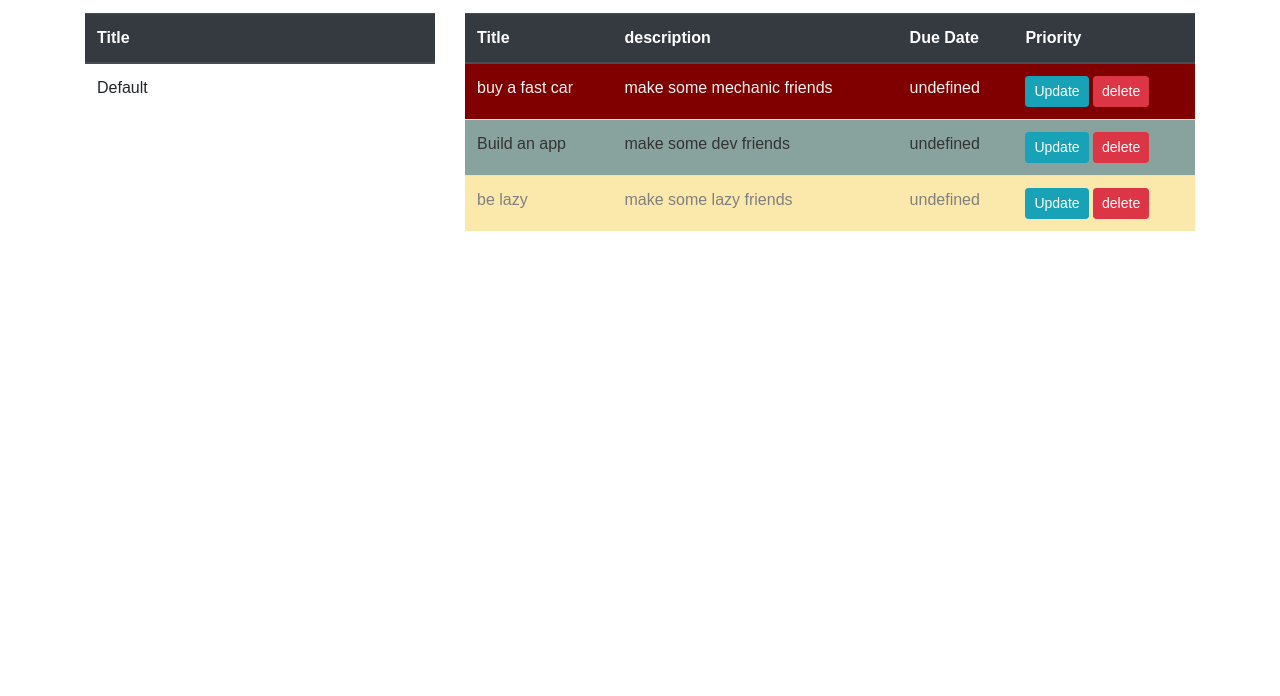
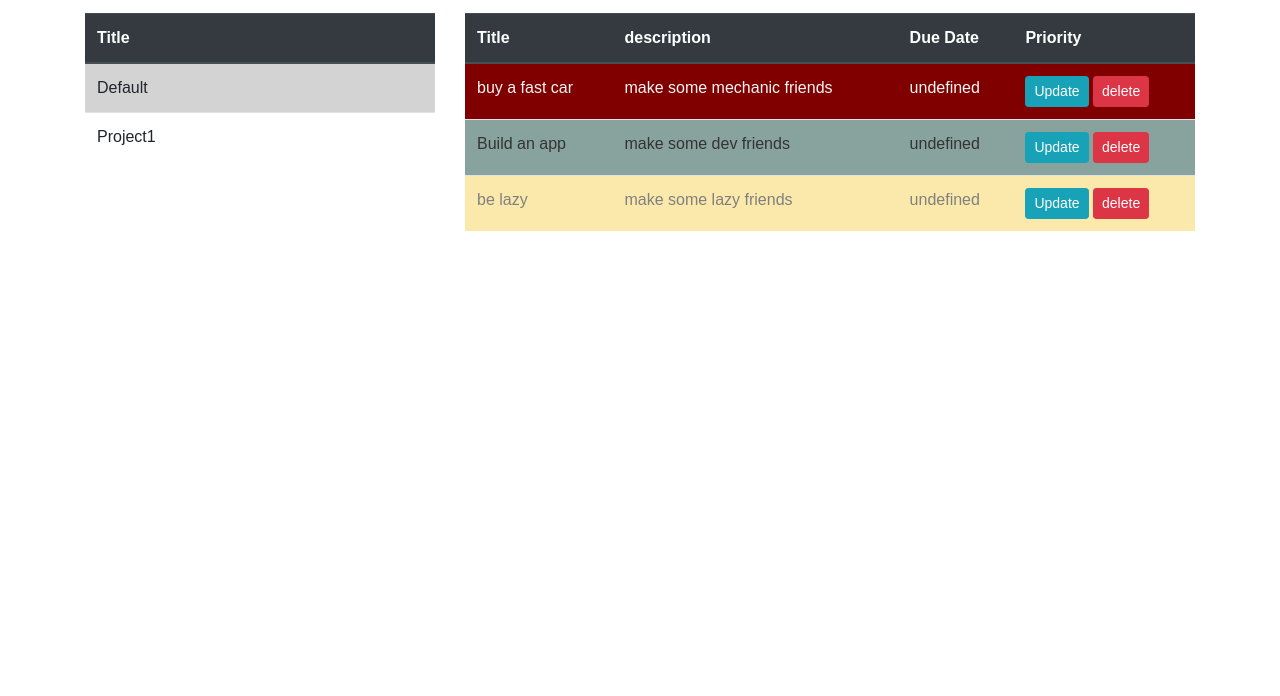
Before and after one commit to HenryTabima/Todo-List, a website built with webpack: page dist/index.html in a window 1280 px wide. Shown: the part 104-800 px from the top of the page. Built offline with nearby package versions, Linux system fonts and the light colour scheme.

Commit message:
[add] fitering by porject behavior

```diff
--- a/src/components/projectTable.js
+++ b/src/components/projectTable.js
@@ -6,8 +6,8 @@ function projectTable (collection) {
 
 function projectItem (project) {
   return `
-  <tr>
-    <td>${project.title}</td>
+  <tr id="project-item-${project.id}">
+    <td class="project-item" onClick="document.exposedFunctions.selectProjectFilter(${project.id})">${project.title}</td>
   </tr>
   `
 }
--- a/src/components/projectsSelect.js
+++ b/src/components/projectsSelect.js
@@ -5,7 +5,11 @@ function projectSelect (collection) {
 }
 
 function selectItem (project) {
-  return `<option value="${project.id}">${project.title}</option>`
+  return `
+  <option value="${project.id}">
+    ${project.title}
+  </option>
+  `
 }
 
 export default projectSelect
--- a/src/components/todoTable.js
+++ b/src/components/todoTable.js
@@ -10,8 +10,8 @@ function todoItem (todo) {
     <td>${todo.description}</td>
     <td>${todo.dueDate}</td>
     <td>
-    <button class=" btn btn-sm btn-info"> Update</button>
-    <button class=" btn btn-sm btn-danger"> delete</button>
+    <button class="btn btn-sm btn-info"> Update</button>
+    <button class="btn btn-sm btn-danger" onClick="document.exposedFunctions.deleteTodo(${todo.id})"> delete</button>
 
     </td>
   </tr>
--- a/src/index.js
+++ b/src/index.js
@@ -13,5 +13,8 @@ document.addEventListener('DOMContentLoaded', () => {
   todoList.addItem({ title: 'Build an app', description: 'make some dev friends', priority: 'Normal', project: 0 })
   todoList.addItem({ title: 'be lazy', description: 'make some lazy friends', priority: 'Low', project: 0 })
 
+  projectList.addItem({ title: 'Project1', description: 'example project' })
+  todoList.addItem({ title: 'First task', description: 'start here', priority: 'High', project: 1 })
+
   DOMHandler.init({ todoList, projectList })
 })
--- a/src/lib/collection.js
+++ b/src/lib/collection.js
@@ -8,6 +8,10 @@ class Collection {
 
   getCollection () {
     return Object.entries(this._collection).map(([id, item]) => ({ ...item, id: parseInt(id) }))
+  }
+
+  getItem (id) {
+    return this._collection[id]
   }
 
   addItem (params) {
--- a/src/lib/domHandler.js
+++ b/src/lib/domHandler.js
@@ -2,11 +2,11 @@
 
 import projectTable from '../components/projectTable'
 import todoTable from '../components/todoTable'
-
 import projectsSelect from '../components/projectsSelect'
 
 let lists = {}
 let DomElements = {}
+let selectedProjectId = 0
 
 function init ({ todoList, projectList }) {
   console.log('Initializating DOM')
@@ -17,6 +17,11 @@ function init ({ todoList, projectList }) {
 
   DomElements.taskForm = document.getElementById('new-task-form')
   DomElements.taskForm.addEventListener('submit', onTodoCreate)
+
+  document.exposedFunctions = {
+    selectProjectFilter,
+    deleteTodo
+  }
 
   onProjectChange()
   onTodoChange()
@@ -36,8 +41,13 @@ function onTodoCreate (event) {
 }
 
 function onTodoChange () {
-  let todoCollection = lists.todos.getCollection()
+  let todoCollection = lists.todos
+    .getCollection()
+    .filter(todo => todo.project === selectedProjectId)
   renderTodoTable(todoCollection)
+  const $title = document.getElementById('todo-table-title')
+  $title.innerHTML = lists.projects.getItem(selectedProjectId).title
+  document.getElementById(`project-item-${selectedProjectId}`).classList.add('active')
 }
 
 function renderTodoTable (collection) {
@@ -71,4 +81,15 @@ function renderProjectSelect (collection) {
   $select.innerHTML = projectsSelect(collection)
 }
 
+function selectProjectFilter (projectId) {
+  document.getElementById(`project-item-${selectedProjectId}`).classList.remove('active')
+  selectedProjectId = projectId
+  onTodoChange()
+}
+
+function deleteTodo (todoId) {
+  lists.todos.removeItem(todoId)
+  onTodoChange()
+}
+
 export default { init }
--- a/src/main.scss
+++ b/src/main.scss
@@ -2,6 +2,10 @@ body {
   margin: 0;
   padding: 0;
   font-family: sans-serif;
+}
+
+.project-item {
+  cursor: pointer;
 }
 
 .High{
@@ -16,3 +20,7 @@ body {
   background-color: #fbe8ab;
   color: grey;
 }
+
+tr.active {
+  background-color: lightgray;
+}
```
Also changed, not shown: dist/index.html.
